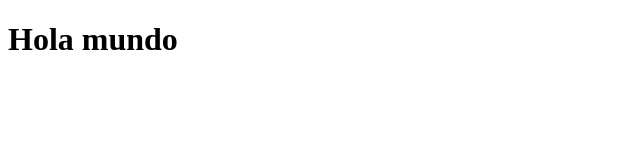
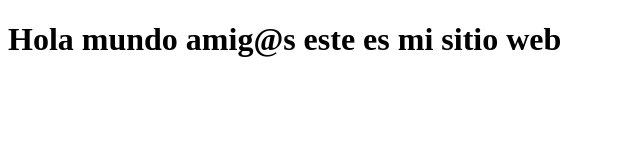
Before and after one commit to albertoBetancourt/proyectoDemoCursoPrework, a plain HTML site: page index.html in a window 1280 px wide. Shown: the whole page, without its empty margins (0-640 px from the left). Drawn offline with Linux system fonts and the light colour scheme.

Commit message:
agregamos h1

```diff
--- a/index.html
+++ b/index.html
@@ -6,6 +6,6 @@
     <title>Hola mundo</title>
 </head>
 <body>
-    <h1>Hola mundo</h1>
+    <h1> Hola mundo amig@s este es mi sitio web </h1>
 </body>
 </html>
```
